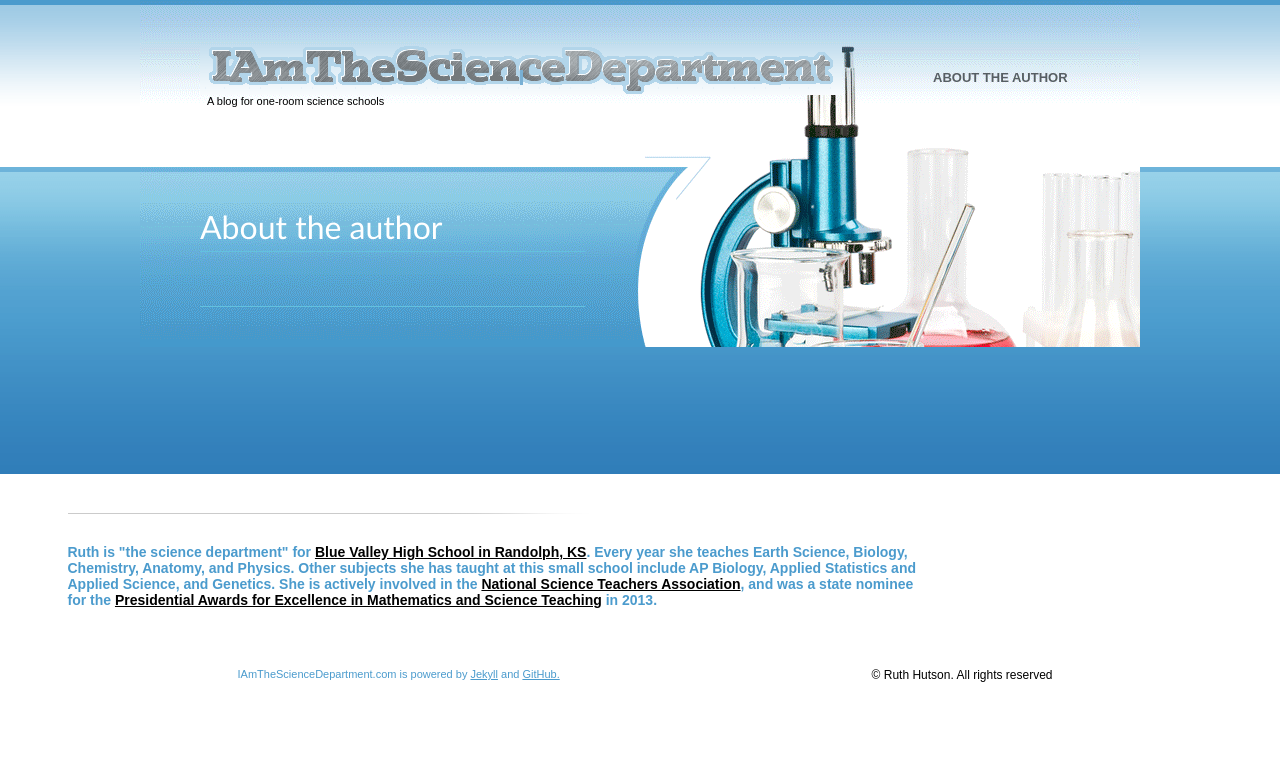
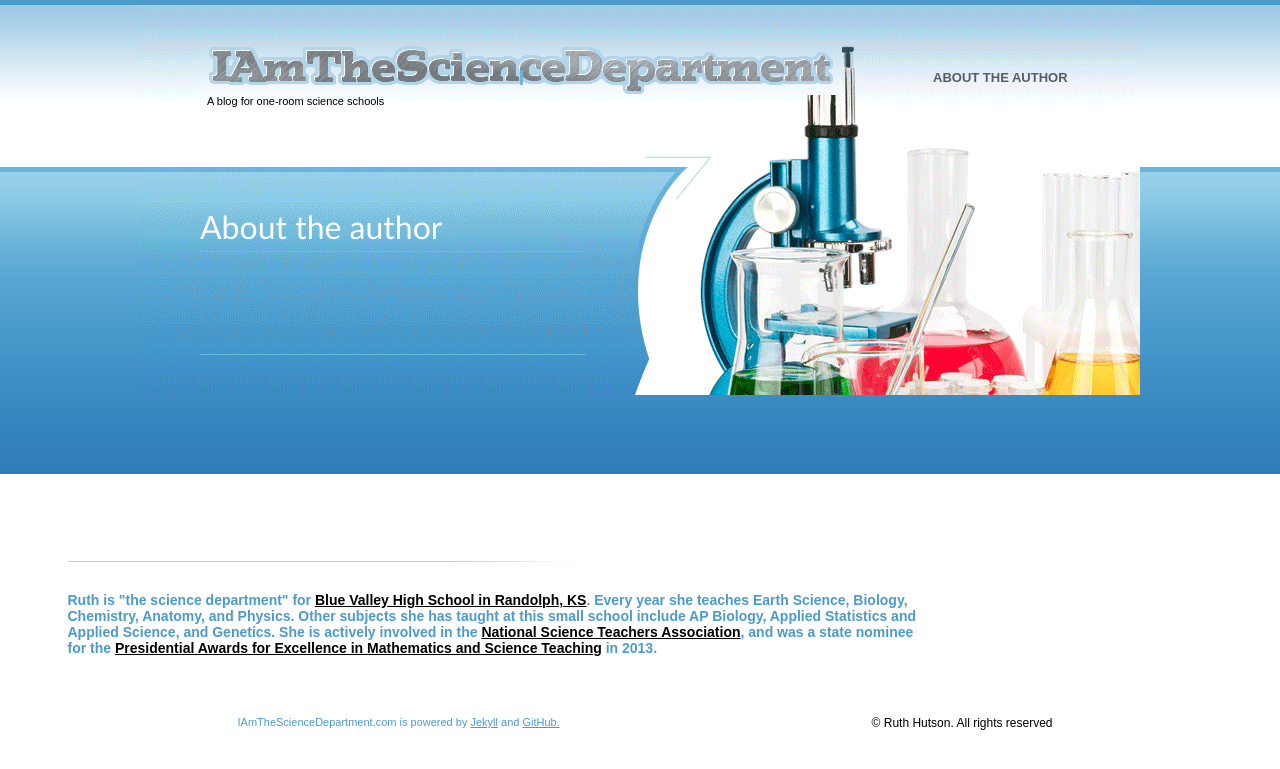
Before and after one commit to iamthesciencedepartment/iamthesciencedepartment.github.io, a Jekyll site: the page built from about.html, in a window 1280 px wide. Shown: the top 769 px of the page. Built offline with Jekyll 4.4.1, drawn with Linux system fonts in a browser that asks for light colours; Markdown is read by kramdown in place of the engine named in the settings.

Commit message:
modified:   about.html

```diff
--- a/about.html
+++ b/about.html
@@ -5,7 +5,7 @@ title: About 'I Am the Science Department'
 
 <div class="header_right">
       <h2>About the author</h2>
-<h4>&nbsp;</h4>
+<h4>&nbsp;<br />&nbsp;<br />&nbsp;</h4>
 </div>
 	      <div class="clear"></div>
 	  </div>
```
